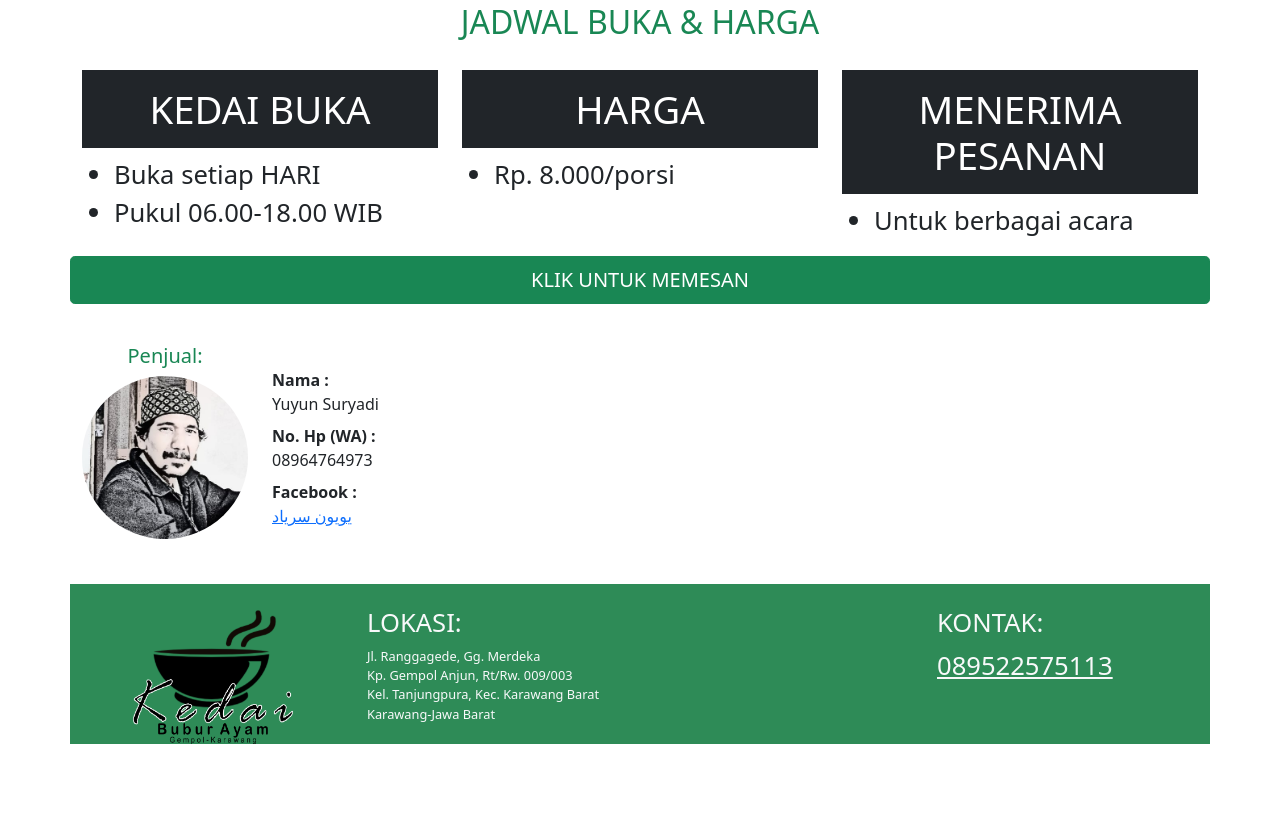
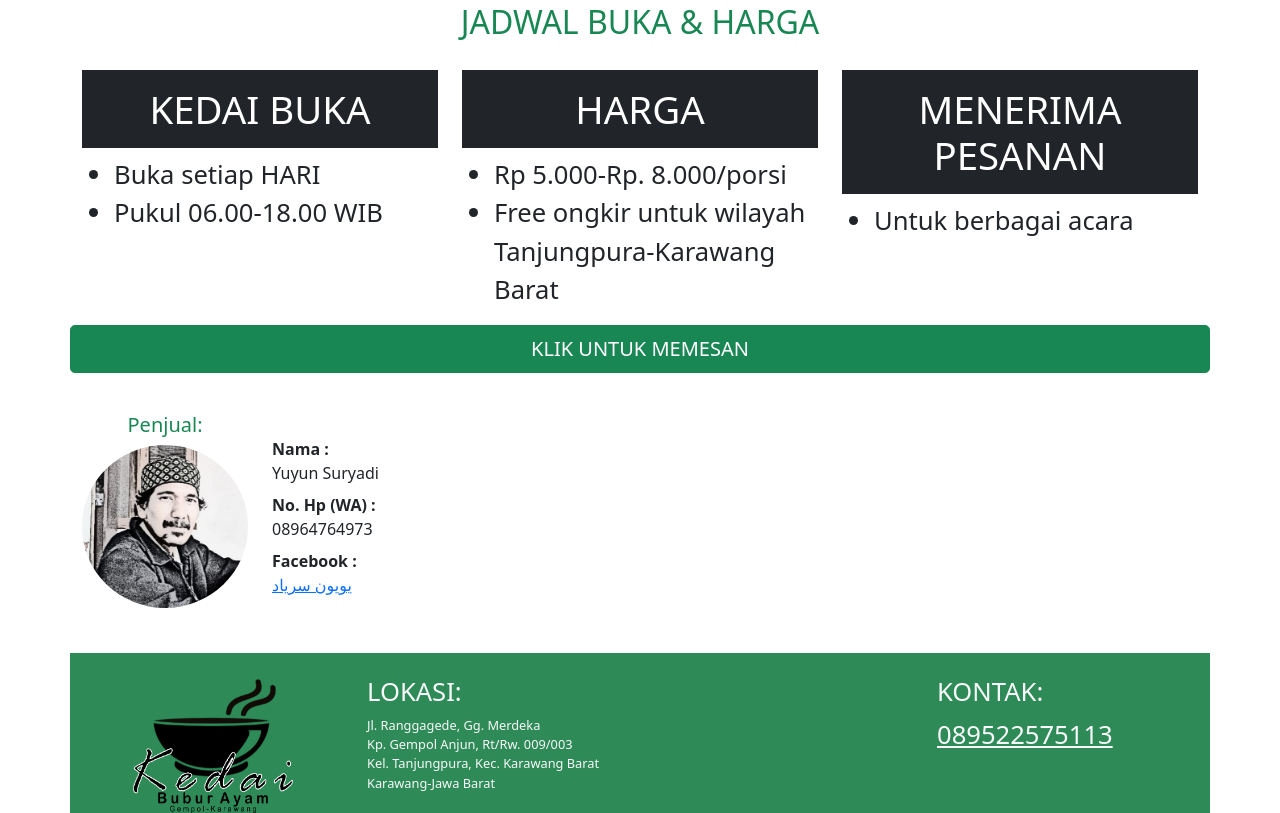
Before and after one commit to EpriLiyanto05/EpriLiyanto05.github.io, a plain HTML site: page UTS_0110120113/index.html in a window 1280 px wide. Shown: the part 1086-1899 px from the top of the page. Before the commit the page ends 1830 px from the top, so only its background shows below. Drawn offline with nearby package versions, Linux system fonts and the light colour scheme; grey boxes are pictures that could not be loaded.

Commit message:
Update index.html

```diff
--- a/UTS_0110120113/index.html
+++ b/UTS_0110120113/index.html
@@ -95,7 +95,8 @@
                     <div class="col">
                         <h3 class="p-3 mb-2 bg-dark text-white text-center" style="font-size: 3vw;">HARGA</h3>
                         <ul style="font-size: 2vw;">
-                            <li>Rp. 8.000/porsi</li>
+                            <li>Rp 5.000-Rp. 8.000/porsi</li>
+                            <li>Free ongkir untuk wilayah Tanjungpura-Karawang Barat</li>
                         </ul>
                     </div>
                     <div class="col">
```
